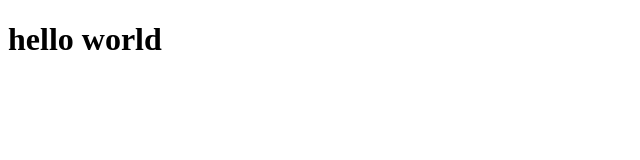
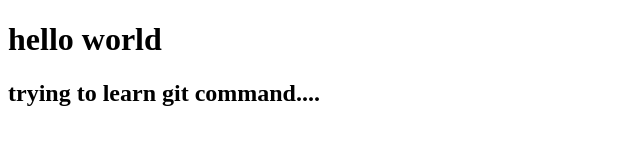
Before and after one commit to AndieLe/Cong-cu-PTPM, a plain HTML site: page andie/index.html in a window 1280 px wide. Shown: the whole page, without its empty margins (0-640 px from the left). Drawn offline with Linux system fonts and the light colour scheme.

Commit message:
helo more

```diff
--- a/andie/index.html
+++ b/andie/index.html
@@ -10,6 +10,7 @@
 
 <body>
     <h1>hello world</h1>
+    <h2>trying to learn git command....</h2>
 </body>
 
 </html>
```
